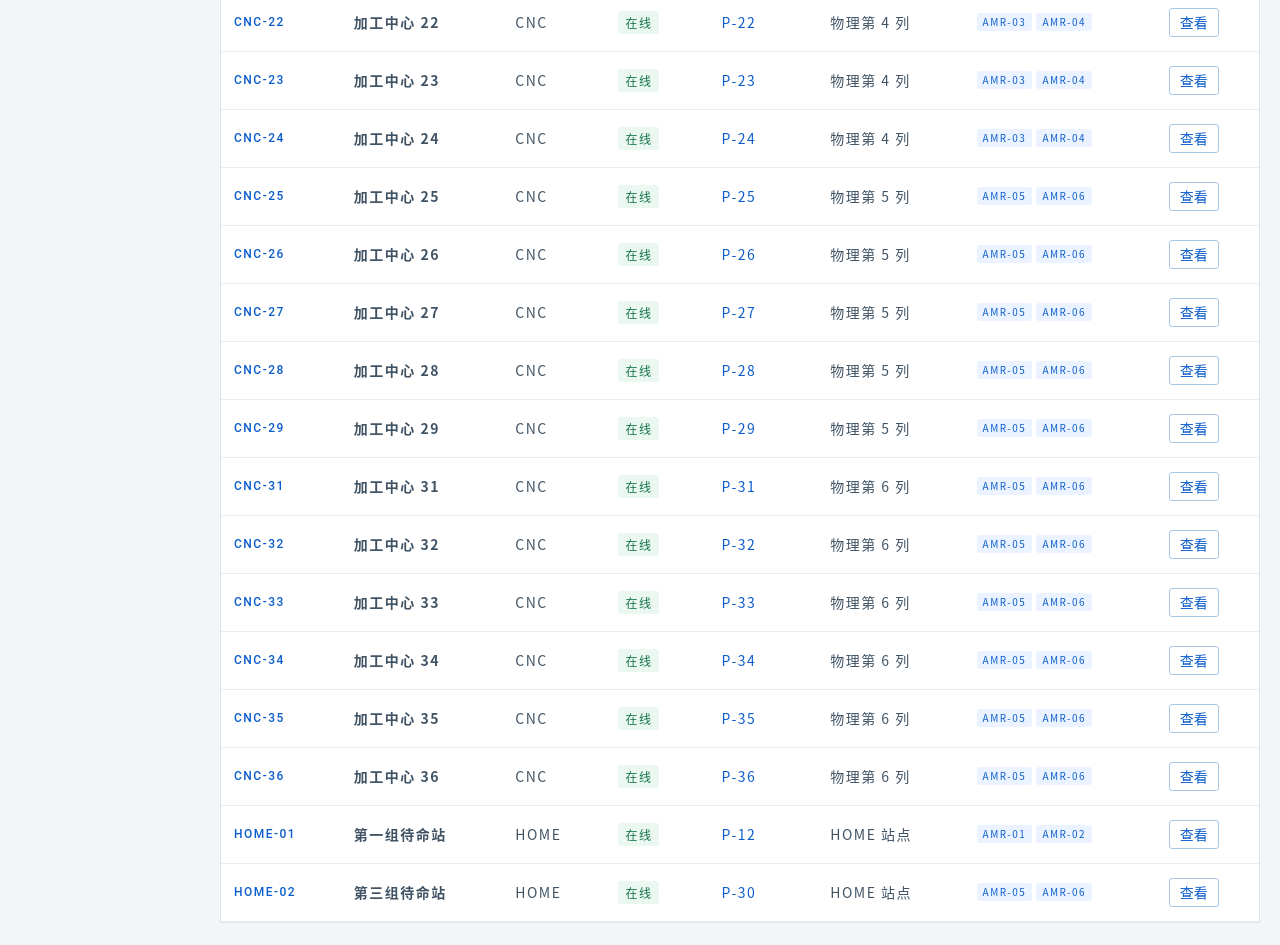
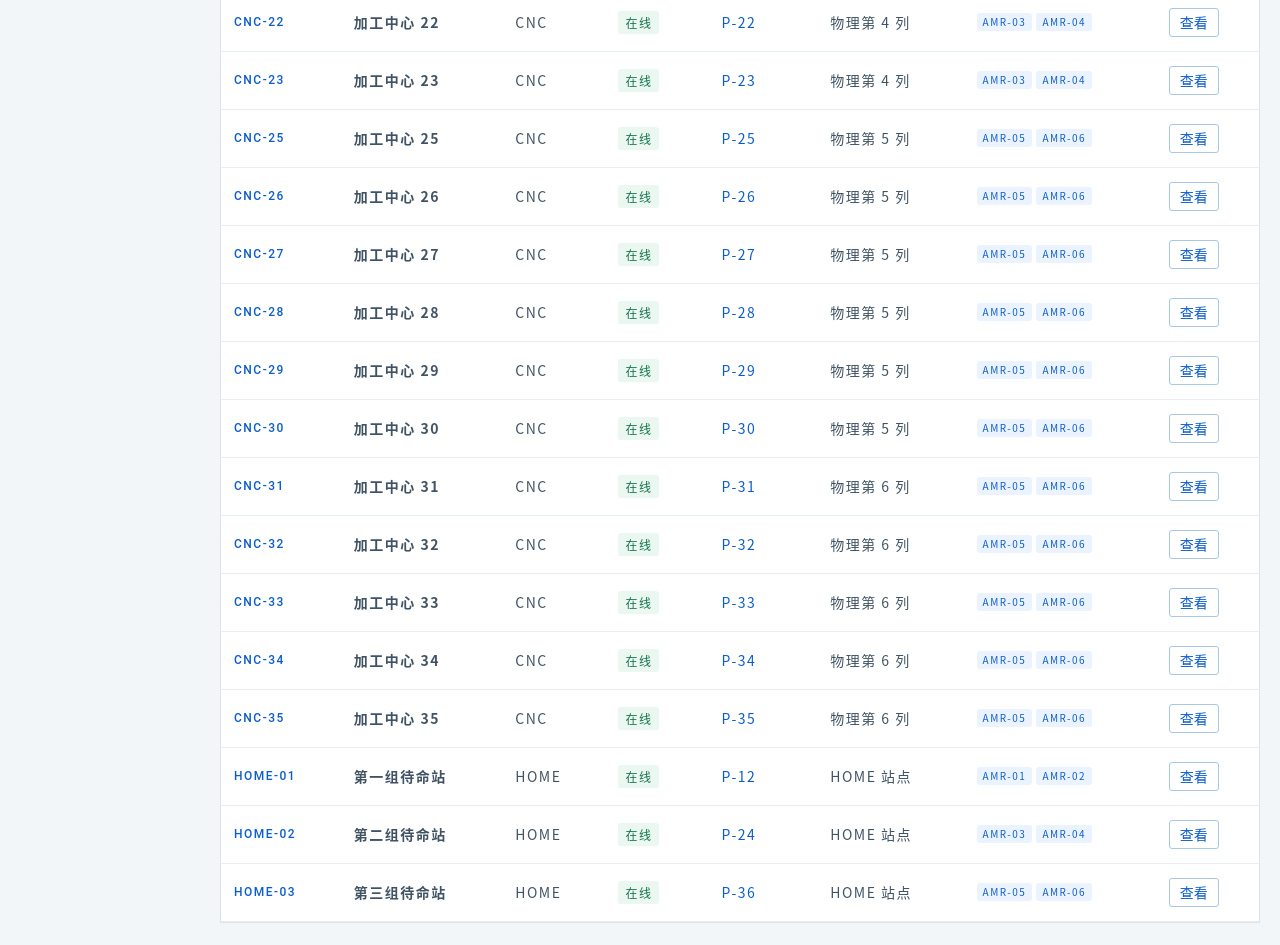
Before and after one commit to zhanzhikai611-del/AMR_V2, a Vue app: page /resources/devices in a window 1280 px wide. Shown: the part 1360-2305 px from the top of the page. Built offline with nearby package versions, Linux system fonts and the light colour scheme.

Commit message:
fix: revise home stations and AMR routes

```diff
--- a/mock/data/operations.ts
+++ b/mock/data/operations.ts
@@ -19,12 +19,12 @@ const cncResources: MapResource[] = Array.from({ length: 36 }, (_, index): MapRe
     position: { x: cncColumns[column], y: cncRows[row] },
     state: number === 6 || number === 14 ? 'waiting' : number === 26 ? 'fault' : 'normal',
   }
-}).filter(resource => resource.id !== 'CNC-12' && resource.id !== 'CNC-30')
+}).filter(resource => !['CNC-12', 'CNC-24', 'CNC-36'].includes(resource.id))
 
 const serviceDeviceIds = (start: number, end: number) => Array.from(
   { length: end - start + 1 },
   (_, index) => `CNC-${String(start + index).padStart(2, '0')}`,
-).filter(id => id !== 'CNC-12' && id !== 'CNC-30')
+).filter(id => !['CNC-12', 'CNC-24', 'CNC-36'].includes(id))
 
 export const twinSnapshot: TwinSnapshot = {
   updatedAt: '2026-08-15 10:48:32',
@@ -145,7 +145,7 @@ export const twinSnapshot: TwinSnapshot = {
       id: 'TSK-260815-018',
       type: '半成品转运',
       amrId: 'AMR-06',
-      requestDeviceId: 'CNC-29',
+      requestDeviceId: 'CNC-31',
       phase: '驶向取货点',
       status: '运行中',
       priority: '普通',
@@ -155,31 +155,32 @@ export const twinSnapshot: TwinSnapshot = {
       behaviorVersion: 'v2.1',
       behaviorSteps: [
         { id: 'n1', name: '创建任务实例', status: 'success', duration: '0.2s' },
-        { id: 'n2', name: '驶向 CNC-29', status: 'running', duration: '2m 42s' },
+        { id: 'n2', name: '从 HOME-03 驶向 CNC-31', status: 'running', duration: '2m 42s' },
         { id: 'n3', name: '取货确认', status: 'pending', duration: '—' },
       ],
       events: [
-        { id: 'e1', time: '10:45:08', label: 'CNC-29 上抛半成品转运请求', type: 'task' },
+        { id: 'e1', time: '10:45:08', label: 'CNC-31 上抛半成品转运请求', type: 'task' },
         { id: 'e2', time: '10:45:22', label: 'AMR-06 接受任务', type: 'task' },
       ],
-      plannedPath: 'M518 422V356',
-      traveledPath: 'M518 422V404',
+      plannedPath: 'M610 422V92',
+      traveledPath: 'M610 422V356',
     },
   ],
   amrs: [
-    { id: 'AMR-01', name: '一号线搬运车 01', ip: '10.197.137.31', model: 'LP-200', chassis: '差速驱动', initialPoint: 'HOME-01', status: '空闲', tone: 'idle', battery: 86, speed: 0, positionLabel: '第一服务列南侧', position: { x: 196, y: 422 }, taskId: null, heading: 0, serviceDevices: serviceDeviceIds(1, 12), serviceStations: ['HOME-01'], supportedActions: ['导航', '顶升', '对接'], ratedLoad: '200 kg', connectedAt: '10:31:18' },
+    { id: 'AMR-01', name: '一号线搬运车 01', ip: '10.197.137.31', model: 'LP-200', chassis: '差速驱动', initialPoint: 'HOME-01', status: '空闲', tone: 'idle', battery: 86, speed: 0, positionLabel: 'HOME-01', position: { x: 242, y: 422 }, taskId: null, heading: 0, serviceDevices: serviceDeviceIds(1, 12), serviceStations: ['HOME-01'], supportedActions: ['导航', '顶升', '对接'], ratedLoad: '200 kg', connectedAt: '10:31:18' },
     { id: 'AMR-02', name: '一号线搬运车 02', ip: '10.197.137.32', model: 'LP-200', chassis: '差速驱动', initialPoint: 'HOME-01', status: '执行中', tone: 'running', battery: 74, speed: 0.8, positionLabel: '第一服务列主通道', position: { x: 242, y: 422 }, taskId: 'TSK-260815-020', heading: 0, serviceDevices: serviceDeviceIds(1, 12), serviceStations: ['HOME-01'], supportedActions: ['导航', '顶升', '对接'], ratedLoad: '200 kg', connectedAt: '10:31:21' },
-    { id: 'AMR-03', name: '一号线搬运车 03', ip: '10.197.137.33', model: 'OMNI-300', chassis: '全向驱动', initialPoint: 'HOME-01', status: '等待', tone: 'waiting', battery: 62, speed: 0, positionLabel: '第二服务列斜向通道', position: { x: 380, y: 257 }, taskId: 'TSK-260815-021', heading: 135, serviceDevices: serviceDeviceIds(13, 24), serviceStations: [], supportedActions: ['导航', '全向移动', '顶升', '精确对接'], ratedLoad: '300 kg', connectedAt: '10:31:25' },
-    { id: 'AMR-04', name: '二号线搬运车 01', ip: '10.197.137.34', model: 'LP-200', chassis: '差速驱动', initialPoint: 'HOME-02', status: '充电', tone: 'charging', battery: 41, speed: 0, positionLabel: '第二服务列南侧', position: { x: 380, y: 422 }, taskId: null, heading: 180, serviceDevices: serviceDeviceIds(13, 24), serviceStations: [], supportedActions: ['导航', '顶升', '自动回充'], ratedLoad: '200 kg', connectedAt: '10:31:28' },
-    { id: 'AMR-05', name: '缓冲区转运车 01', ip: '10.197.137.35', model: 'SW-500', chassis: '舵轮', initialPoint: 'HOME-02', status: '故障', tone: 'fault', battery: 55, speed: 0, positionLabel: '第三服务列主通道', position: { x: 540, y: 224 }, taskId: 'TSK-260815-019', heading: 90, serviceDevices: serviceDeviceIds(25, 36), serviceStations: ['HOME-02'], supportedActions: ['导航', '牵引', '对接'], ratedLoad: '500 kg', connectedAt: '10:31:32' },
-    { id: 'AMR-06', name: '备用搬运车 01', ip: '10.197.137.36', model: 'LP-200', chassis: '差速驱动', initialPoint: 'HOME-02', status: '执行中', tone: 'running', battery: 79, speed: 0.6, positionLabel: '第三服务列南侧', position: { x: 518, y: 422 }, taskId: 'TSK-260815-018', heading: 0, serviceDevices: serviceDeviceIds(25, 36), serviceStations: ['HOME-02'], supportedActions: ['导航', '顶升', '对接'], ratedLoad: '200 kg', connectedAt: '10:31:35' },
+    { id: 'AMR-03', name: '一号线搬运车 03', ip: '10.197.137.33', model: 'OMNI-300', chassis: '全向驱动', initialPoint: 'HOME-02', status: '等待', tone: 'waiting', battery: 62, speed: 0, positionLabel: '第二服务列斜向通道', position: { x: 380, y: 257 }, taskId: 'TSK-260815-021', heading: 135, serviceDevices: serviceDeviceIds(13, 24), serviceStations: ['HOME-02'], supportedActions: ['导航', '全向移动', '顶升', '精确对接'], ratedLoad: '300 kg', connectedAt: '10:31:25' },
+    { id: 'AMR-04', name: '二号线搬运车 01', ip: '10.197.137.34', model: 'LP-200', chassis: '差速驱动', initialPoint: 'HOME-02', status: '充电', tone: 'charging', battery: 41, speed: 0, positionLabel: '第二服务列南侧', position: { x: 380, y: 422 }, taskId: null, heading: 180, serviceDevices: serviceDeviceIds(13, 24), serviceStations: ['HOME-02'], supportedActions: ['导航', '顶升', '自动回充'], ratedLoad: '200 kg', connectedAt: '10:31:28' },
+    { id: 'AMR-05', name: '缓冲区转运车 01', ip: '10.197.137.35', model: 'SW-500', chassis: '舵轮', initialPoint: 'HOME-03', status: '故障', tone: 'fault', battery: 55, speed: 0, positionLabel: '第三服务列主通道', position: { x: 540, y: 224 }, taskId: 'TSK-260815-019', heading: 90, serviceDevices: serviceDeviceIds(25, 36), serviceStations: ['HOME-03'], supportedActions: ['导航', '牵引', '对接'], ratedLoad: '500 kg', connectedAt: '10:31:32' },
+    { id: 'AMR-06', name: '备用搬运车 01', ip: '10.197.137.36', model: 'LP-200', chassis: '差速驱动', initialPoint: 'HOME-03', status: '执行中', tone: 'running', battery: 79, speed: 0.6, positionLabel: 'HOME-03 至 CNC-31', position: { x: 610, y: 422 }, taskId: 'TSK-260815-018', heading: 0, serviceDevices: serviceDeviceIds(25, 36), serviceStations: ['HOME-03'], supportedActions: ['导航', '顶升', '对接'], ratedLoad: '200 kg', connectedAt: '10:31:35' },
   ],
   resources: [
     ...cncResources,
     { id: 'BUF-01', type: 'buffer', label: 'BUF-01', position: { x: 205, y: 438 } },
     { id: 'BUF-02', type: 'buffer', label: 'BUF-02', position: { x: 718, y: 360 } },
     { id: 'HOME-01', type: 'home', label: 'HOME-01', name: '第一组待命站', group: 'HOME 站点', enabled: true, connected: true, boundPoint: 'P-12', position: { x: 242, y: 422 } },
-    { id: 'HOME-02', type: 'home', label: 'HOME-02', name: '第三组待命站', group: 'HOME 站点', enabled: true, connected: true, boundPoint: 'P-30', position: { x: 518, y: 422 } },
+    { id: 'HOME-02', type: 'home', label: 'HOME-02', name: '第二组待命站', group: 'HOME 站点', enabled: true, connected: true, boundPoint: 'P-24', position: { x: 426, y: 422 } },
+    { id: 'HOME-03', type: 'home', label: 'HOME-03', name: '第三组待命站', group: 'HOME 站点', enabled: true, connected: true, boundPoint: 'P-36', position: { x: 610, y: 422 } },
     { id: 'REC-01', type: 'recycle', label: 'REC-01', position: { x: 718, y: 430 } },
     { id: 'CHG-01', type: 'charge', label: 'CHG-01', position: { x: 334, y: 470 } },
     { id: 'D-02', type: 'door', label: 'D-02', position: { x: 650, y: 188 }, state: 'fault' },
```
Also changed, not shown: Doc/技术架构.md (+1 -1 lines), Doc/需求说明.md (+2 -1 lines).
